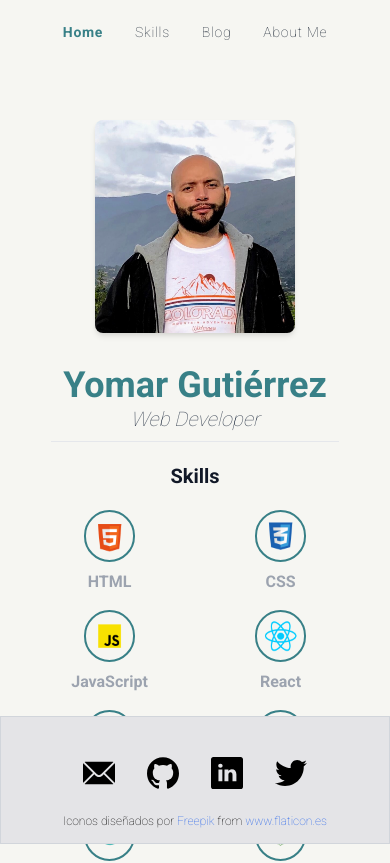
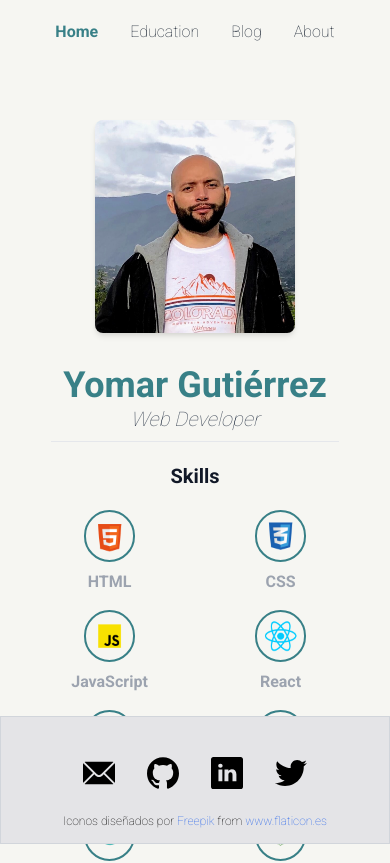
Before and after one commit to yomarguti/portfolio, a Next.js app: page / in a window 390 px wide. Shown: the top 863 px of the page. Built offline with nearby package versions, Linux system fonts and the light colour scheme.

Commit message:
Cambio de menu /skills por /education, Tamaño de letra a text-base

```diff
--- a/components/Navbar.js
+++ b/components/Navbar.js
@@ -2,12 +2,12 @@ import NavItem from './NavItem';
 
 const Navbar = () => {
   return (
-    <nav className="w-full h-16 text-sm text-gray-800 md:text-base">
-      <ul className="flex items-center justify-center h-full tracking-wider sm:shadow">
+    <nav className="w-full h-16 text-base text-gray-800 md:text-base">
+      <ul className="flex items-center justify-center h-full sm:tracking-wider sm:shadow">
         <NavItem path="/" menuName="Home" />
-        <NavItem path="/skills" menuName="Skills" />
+        <NavItem path="/education" menuName="Education" />
         <NavItem path="/blog" menuName="Blog" />
-        <NavItem path="/me" menuName="About Me" />
+        <NavItem path="/me" menuName="About" />
       </ul>
     </nav>
   );
```
